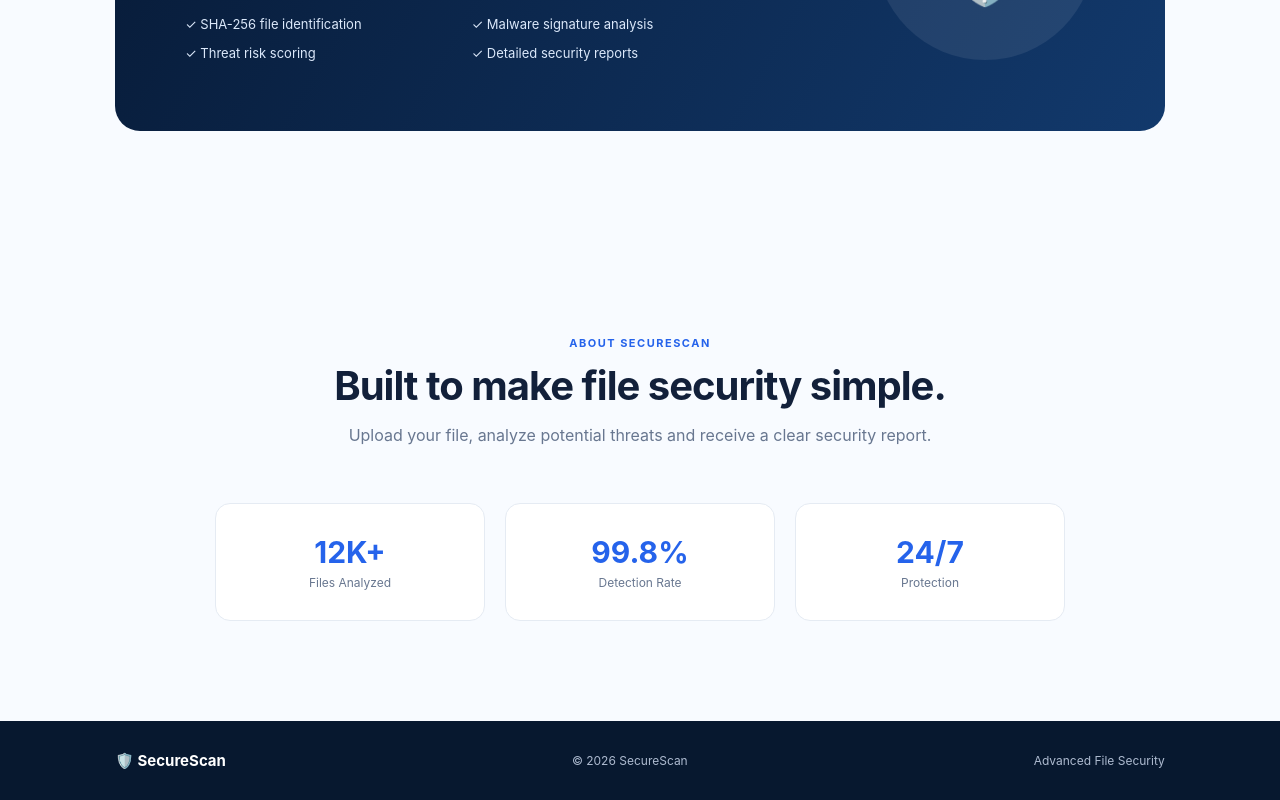
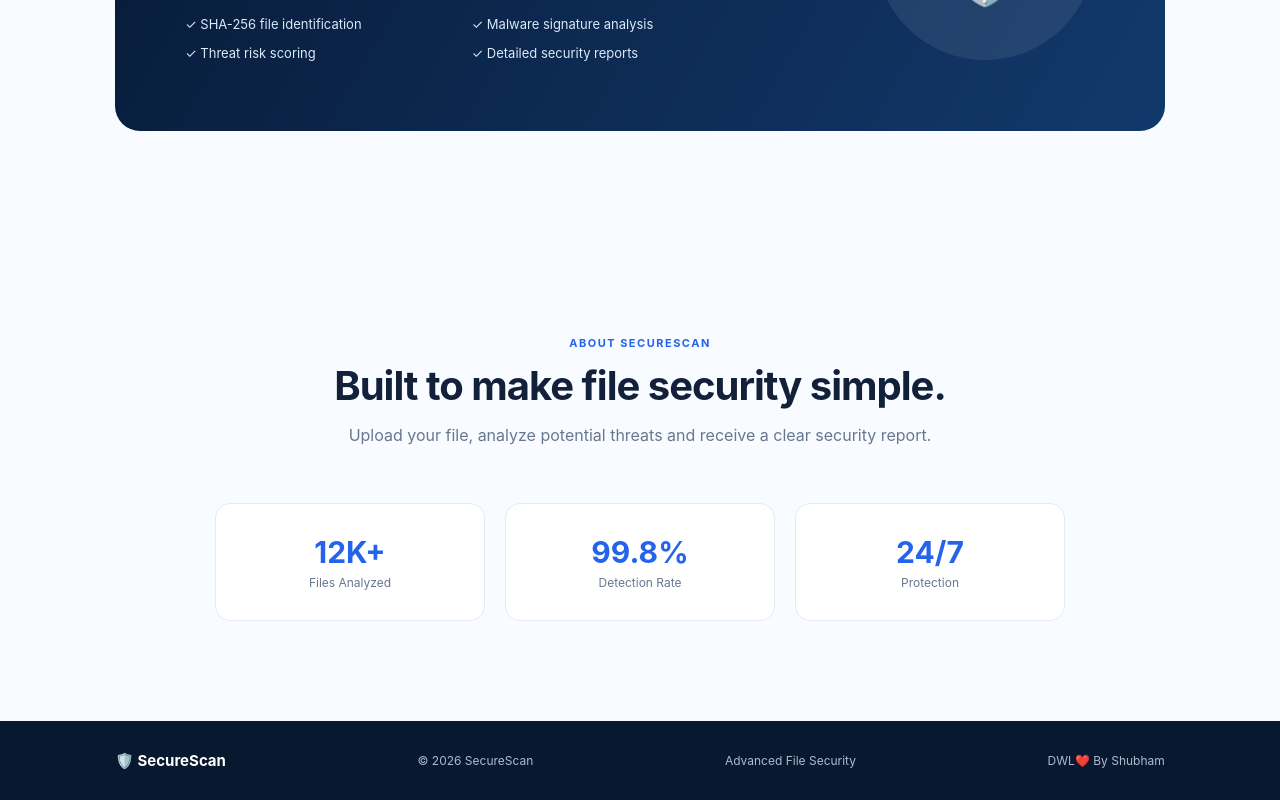
Before and after one commit to shubham-prajapati-dev/SecureScan, a React (Vite) app in the folder securescan/: page / in a window 1280 px wide. Shown: the part 1647-2447 px from the top of the page. Built offline with nearby package versions, Linux system fonts and the light colour scheme; no server answers.

Commit message:
footer_of _landing_changes

```diff
--- a/securescan/src/components/landing/LandingFooter.jsx
+++ b/securescan/src/components/landing/LandingFooter.jsx
@@ -17,6 +17,10 @@ function LandingFooter() {
         Advanced File Security
       </span>
 
+      <span>
+      DWL❤️ By Shubham
+      </span>
+
     </footer>
   );
 }
```
